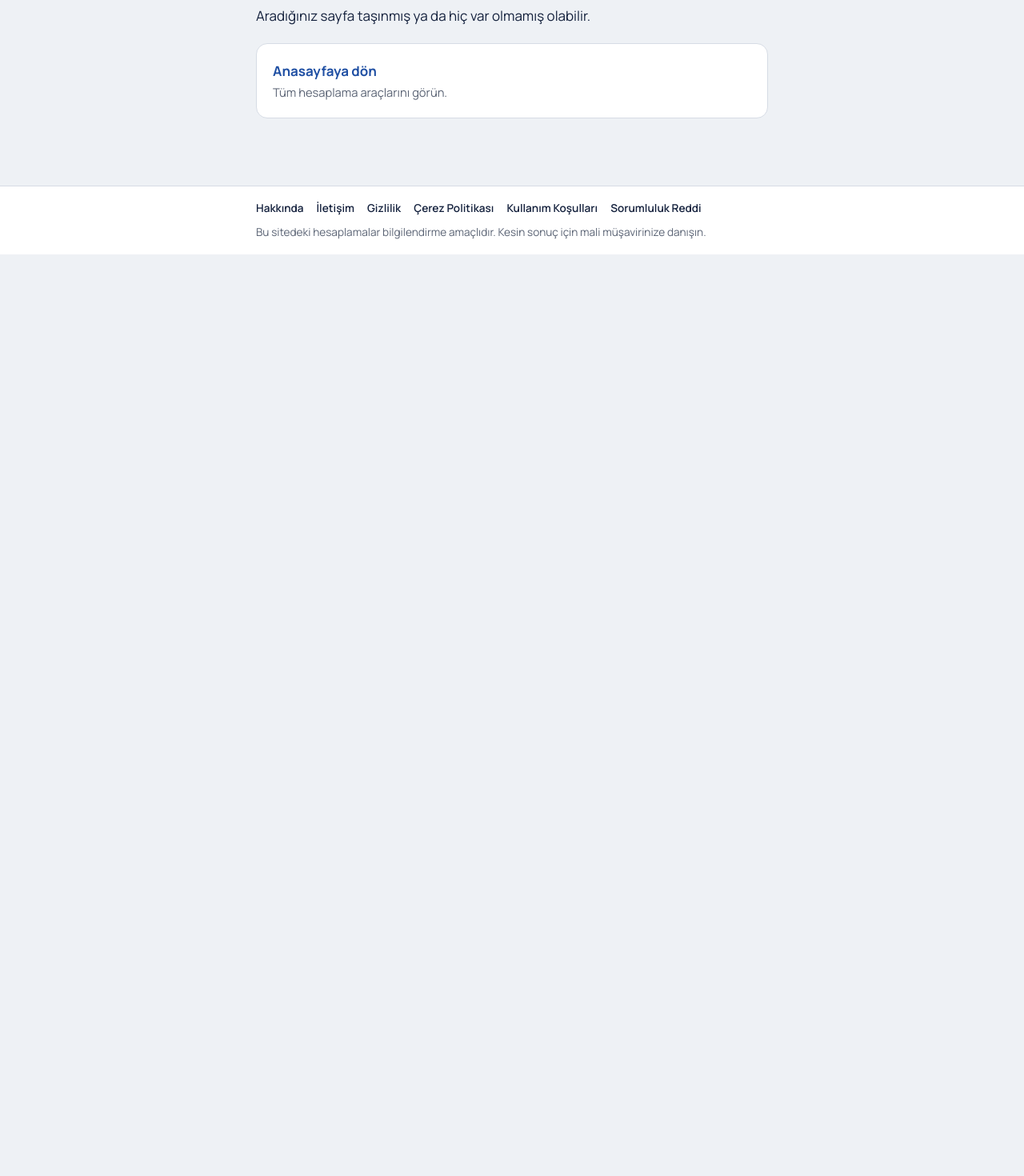
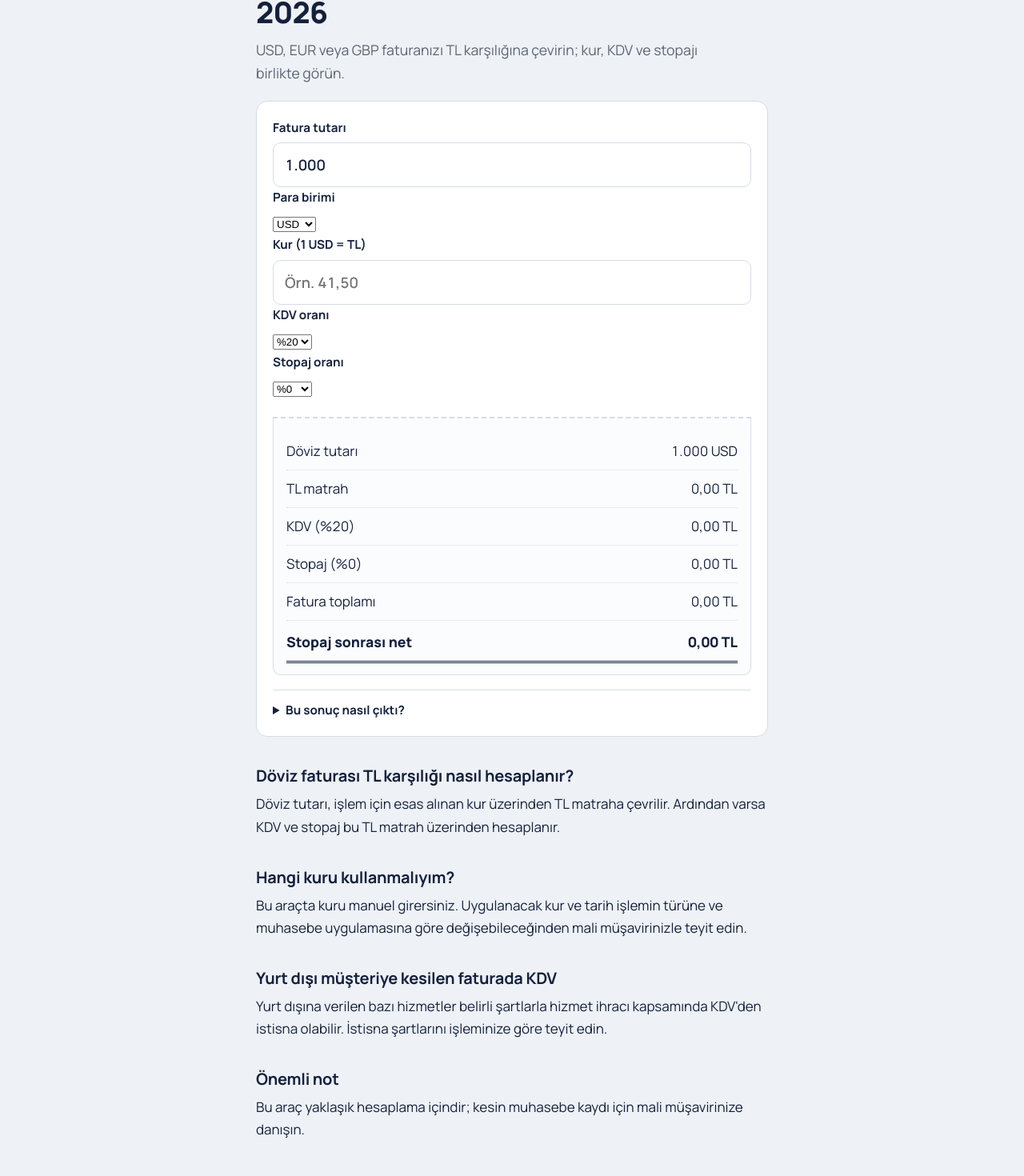
Before and after one commit to yavuzscvk-source/freelancer-vergi, a Next.js app: page /doviz-fatura-tl-karsiligi in a window 1280 px wide. Before the commit this address had no page. Shown: the part 178-1648 px from the top of the page at 80% size. Before the commit the page ends 800 px from the top, so only its background shows below. Built offline with nearby package versions, Linux system fonts and the light colour scheme.

Commit message:
Create page.js

```diff
--- /dev/null
+++ b/app/doviz-fatura-tl-karsiligi/page.js
@@ -0,0 +1,55 @@
+import Hesaplayici from "./Hesaplayici";
+import { sayfa } from "../../lib/seo";
+
+export const metadata = sayfa({
+  baslik: "Döviz Faturası TL Karşılığı Hesaplama 2026",
+  aciklama:
+    "USD, EUR ve GBP faturalarının TL karşılığını hesaplayın. Kur, KDV ve stopajı girerek fatura toplamını ve net tutarı görün.",
+  yol: "/doviz-fatura-tl-karsiligi",
+});
+
+export default function DovizFaturaTlKarsiligi() {
+  return (
+    <>
+      <h1>Döviz Faturası TL Karşılığı Hesaplama 2026</h1>
+
+      <p className="lead">
+        USD, EUR veya GBP faturanızı TL karşılığına çevirin; kur, KDV ve
+        stopajı birlikte görün.
+      </p>
+
+      <Hesaplayici />
+
+      <h2>Döviz faturası TL karşılığı nasıl hesaplanır?</h2>
+
+      <p>
+        Döviz tutarı, işlem için esas alınan kur üzerinden TL matraha
+        çevrilir. Ardından varsa KDV ve stopaj bu TL matrah üzerinden
+        hesaplanır.
+      </p>
+
+      <h2>Hangi kuru kullanmalıyım?</h2>
+
+      <p>
+        Bu araçta kuru manuel girersiniz. Uygulanacak kur ve tarih işlemin
+        türüne ve muhasebe uygulamasına göre değişebileceğinden mali
+        müşavirinizle teyit edin.
+      </p>
+
+      <h2>Yurt dışı müşteriye kesilen faturada KDV</h2>
+
+      <p>
+        Yurt dışına verilen bazı hizmetler belirli şartlarla hizmet ihracı
+        kapsamında KDV'den istisna olabilir. İstisna şartlarını işleminize
+        göre teyit edin.
+      </p>
+
+      <h2>Önemli not</h2>
+
+      <p>
+        Bu araç yaklaşık hesaplama içindir; kesin muhasebe kaydı için mali
+        müşavirinize danışın.
+      </p>
+    </>
+  );
+}
```
